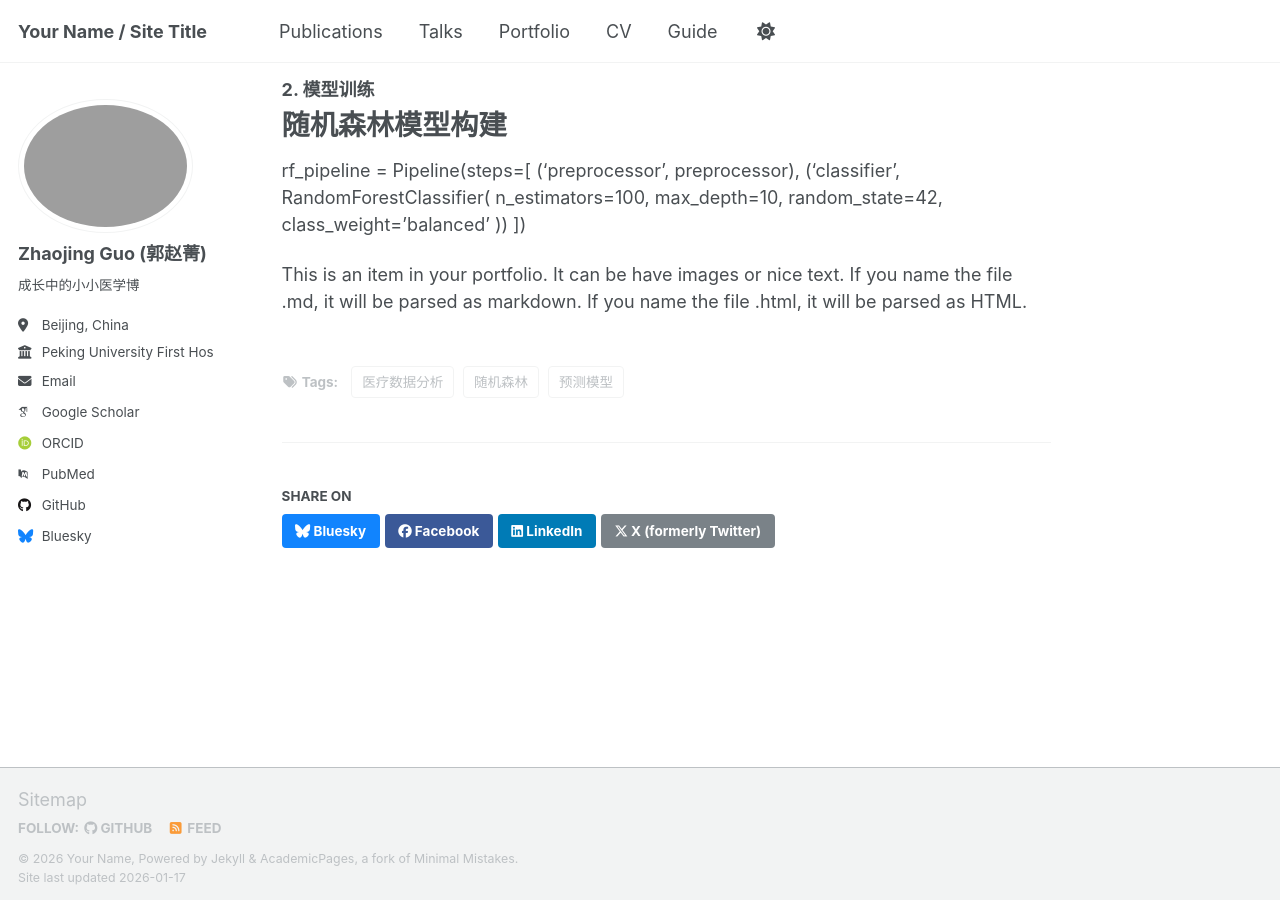
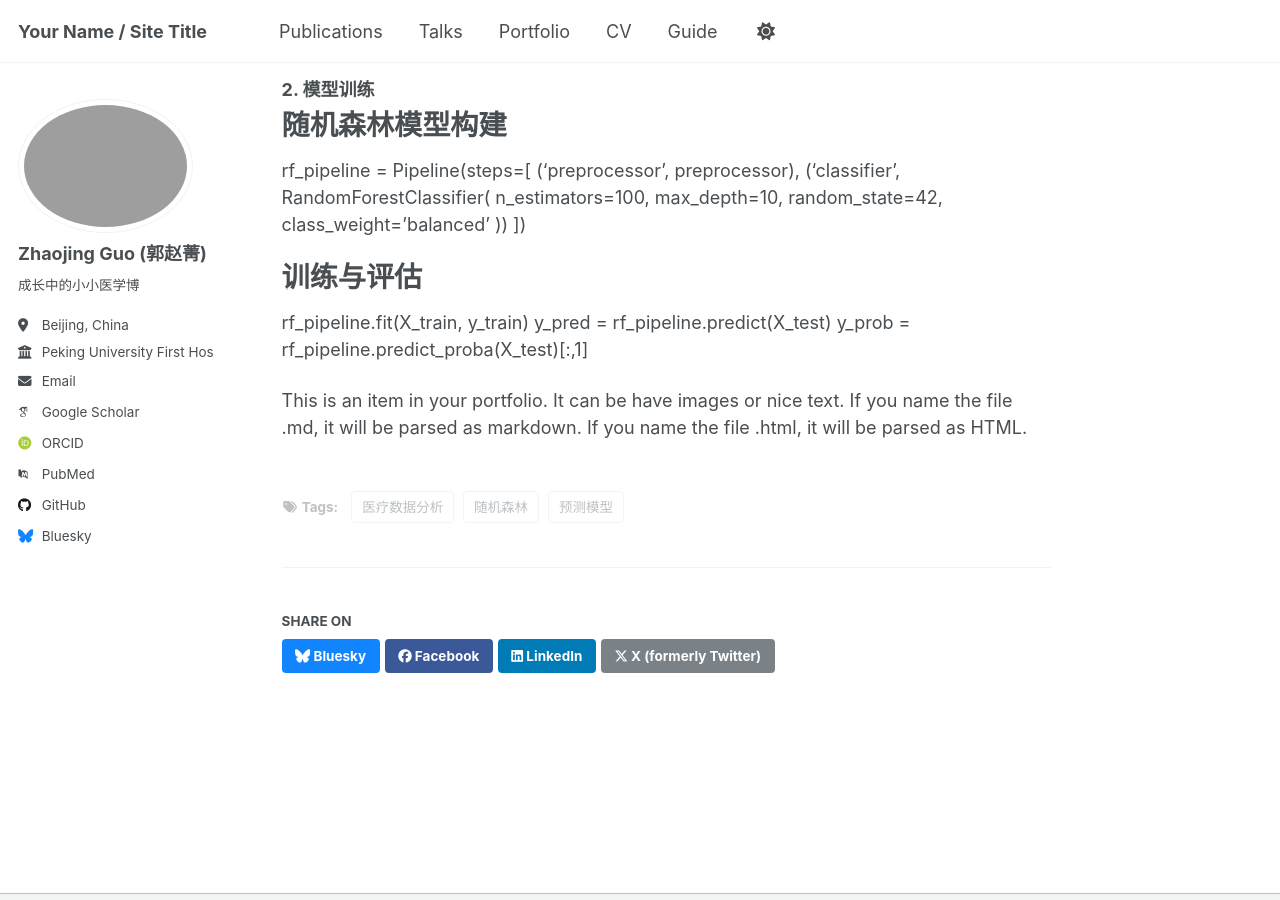
Before and after one commit to GuoZJ277/GuoZJ277.github.io, a Jekyll site: the page built from _portfolio/portfolio-1.md, in a window 1280 px wide and 900 px high, scrolled down 830 px. Built offline with Jekyll 4.4.1, drawn with Linux system fonts in a browser that asks for light colours; some web fonts are replaced; a script that is not in the unit is left out.

Commit message:
Update portfolio-1.md

```diff
--- a/_portfolio/portfolio-1.md
+++ b/_portfolio/portfolio-1.md
@@ -46,4 +46,10 @@ rf_pipeline = Pipeline(steps=[
     ))
 ])
 
+# 训练与评估
+rf_pipeline.fit(X_train, y_train)
+y_pred = rf_pipeline.predict(X_test)
+y_prob = rf_pipeline.predict_proba(X_test)[:,1]
+
+
 This is an item in your portfolio. It can be have images or nice text. If you name the file .md, it will be parsed as markdown. If you name the file .html, it will be parsed as HTML.
```
